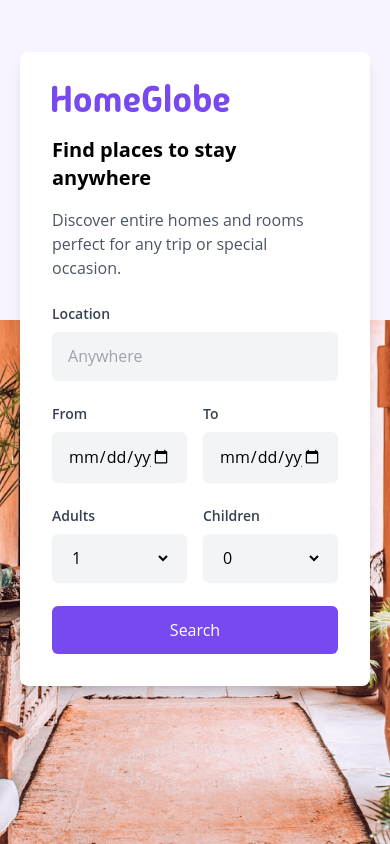
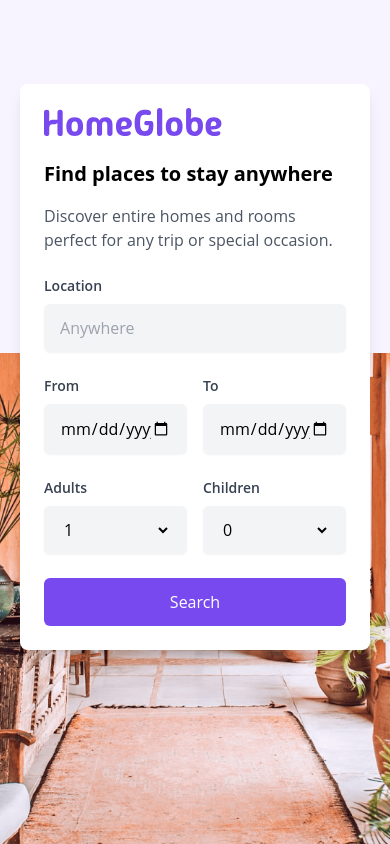
Before and after one commit to brandeth/fe-developer-test, a Next.js app: page / in a window 390 px wide. Built offline with nearby package versions, Linux system fonts and the light colour scheme.

Commit message:
adjust padding.

```diff
--- a/app/components/Form.tsx
+++ b/app/components/Form.tsx
@@ -101,7 +101,7 @@ export default function SearchForm() {
   };
 
   return (
-    <div className="max-w-md mx-auto bg-white p-8 rounded-lg shadow-lg md:absolute md:w-[26rem]">
+    <div className="max-w-md mx-auto bg-white p-6 md:p-8 rounded-lg shadow-lg md:absolute md:w-[26rem]">
       <Logo />
       <h1 className="font-bold mt-6 mb-4 text-xl md:text-2xl ">
         Find places to stay anywhere
--- a/app/page.tsx
+++ b/app/page.tsx
@@ -5,11 +5,11 @@ export default function Home() {
   return (
     <main className="flex flex-col md:flex-row h-full max-w-7xl justify-center w-full">
       <div className="min-h-80 md:min-h-full md:min-w-[8.5rem] xl:min-w-[14rem] relative ">
-        <div className="p-5 absolute md:relative mt-8 md:mt-0 md:flex items-center w-full h-full">
+        <div className="p-5 relative md:mt-0 md:flex items-center w-full h-full top-16 md:top-0">
           <Form />
         </div>
       </div>
-      <div className="h-full flex w-full items-center md:p-6">
+      <div className="h-full flex w-full items-center md:p-6 min-h-[30rem]">
         <Image
           src="/banner.png"
           width={1000}
```
